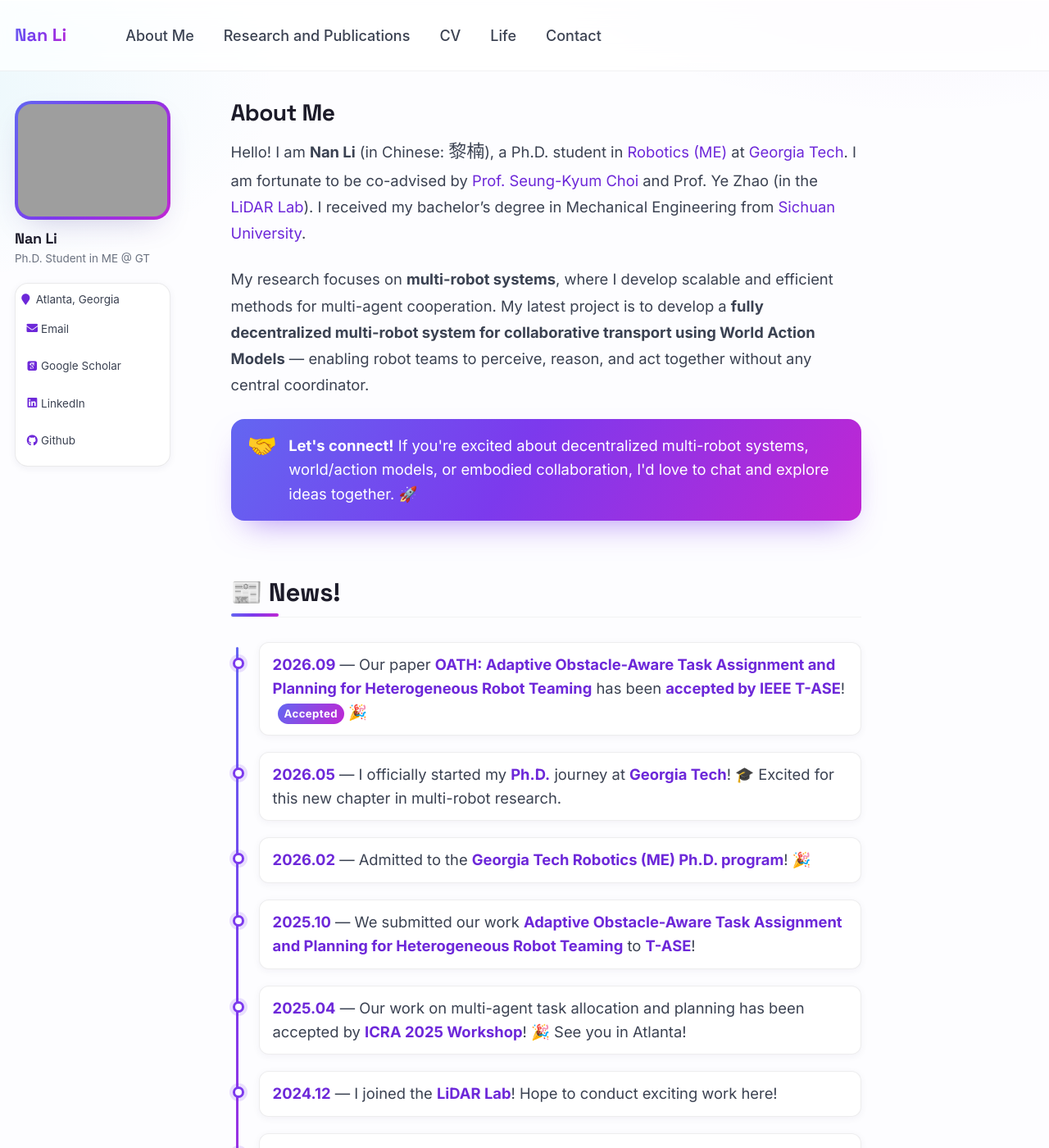
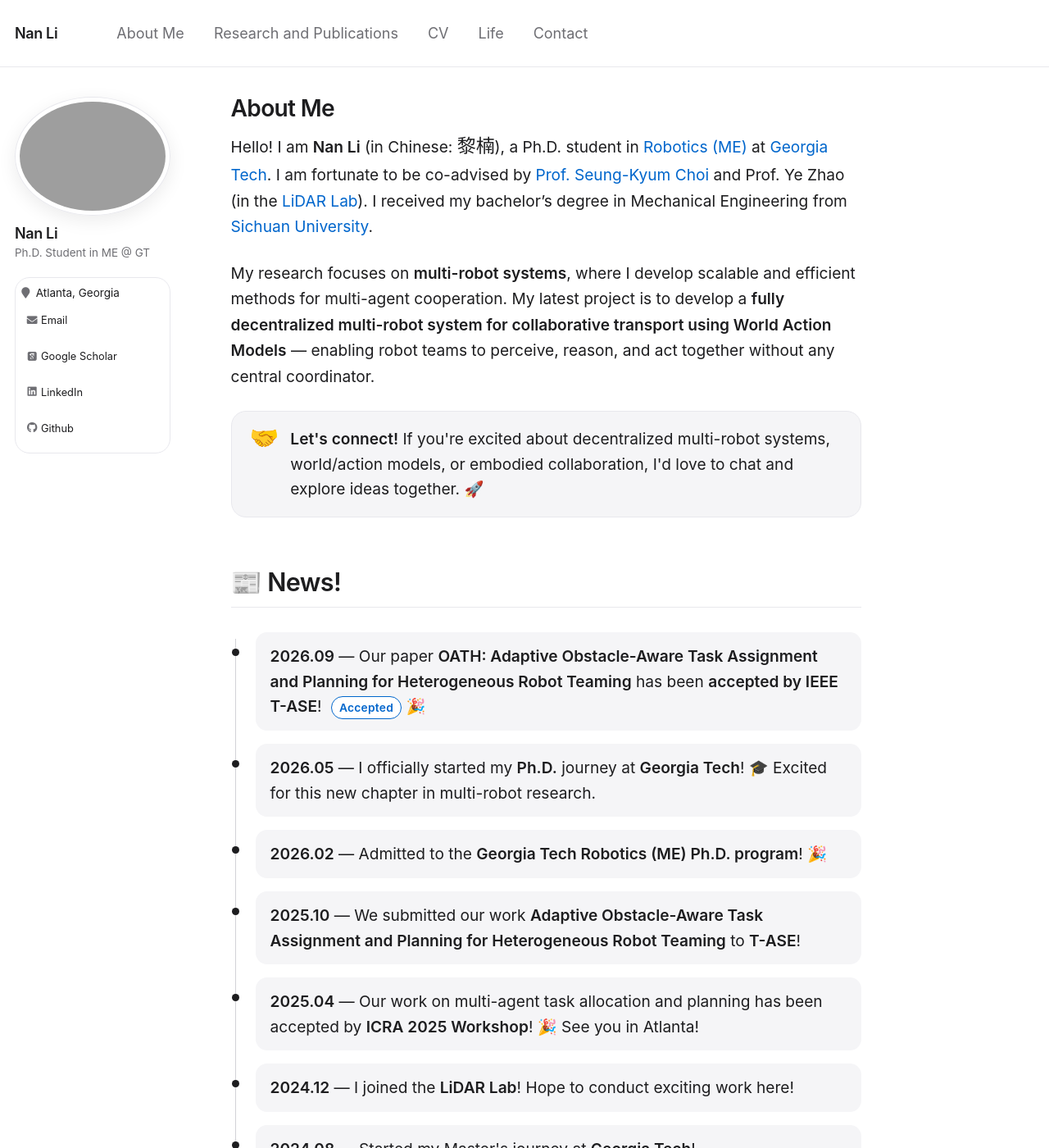
Before and after one commit to NancyLi02/NancyLi02.github.io, a Jekyll site: the page built from _pages/about.md, in a window 1280 px wide and 1400 px high. Shown: the whole window at 82% size. Built offline with Jekyll 4.4.1, drawn with Linux system fonts in a browser that asks for light colours; some web fonts are replaced.

Commit message:
Redesign: minimal Apple-style theme; reorder Life; Luka birthday + natural photo ratios
- Rework custom.css to a restrained, Apple-inspired system (near-black text, light-gray
  surfaces, hairline borders, blue only for links, system fonts, generous whitespace);
  drop gradients/flashy hovers
- Simplify About hero card and News timeline to match
- Life: move "Meet Luka" below "Hello, World!"
- Luka: add birthday (Mar 20, 2026) + playdate invite; show photos at natural
  aspect ratios via masonry (fixes landscape 4/5/6-month photos being cropped to portrait)
- Bump custom.css cache version to v=3

Co-Authored-By: Claude Opus 4.8 (1M context) <noreply@anthropic.com>

```diff
--- a/_includes/head/custom.html
+++ b/_includes/head/custom.html
@@ -14,7 +14,7 @@
 <link rel="stylesheet" href="{{ '/assets/css/academicons.css' | relative_url }}"/>
 
 <!-- 自定义高级样式层（在 main.css 之后加载） -->
-<link rel="stylesheet" href="{{ '/assets/css/custom.css?v=2' | relative_url }}"/>
+<link rel="stylesheet" href="{{ '/assets/css/custom.css?v=3' | relative_url }}"/>
 
 <!-- MathJax：合并配置，避免重复 -->
 <script type="text/x-mathjax-config">
--- a/_pages/about.md
+++ b/_pages/about.md
@@ -24,57 +24,53 @@ My research focuses on **multi-robot systems**, where I develop scalable and eff
 .hero-cta{
   display:flex; gap:14px; align-items:flex-start;
   margin:26px 0;
-  padding:18px 20px;
-  border-radius:16px;
-  color:#fff;
-  background:linear-gradient(120deg,#6366f1 0%,#7c3aed 45%,#c026d3 100%);
-  box-shadow:0 18px 40px -18px rgba(124,58,237,.6);
+  padding:18px 22px;
+  border-radius:18px;
+  color:#1d1d1f;
+  background:#f5f5f7;
+  border:1px solid #e8e8ed;
   line-height:1.6;
 }
-.hero-cta__icon{ font-size:1.6em; line-height:1; }
-.hero-cta a{ color:#fff; text-decoration:underline; }
+.hero-cta__icon{ font-size:1.5em; line-height:1; }
+.hero-cta b{ font-weight:600; }
+.hero-cta a{ color:#0066cc; text-decoration:none; }
+.hero-cta a:hover{ text-decoration:underline; }
 
 .timeline{
   position:relative;
   margin:1.6em 0 .5em;
-  padding-left:34px;
+  padding-left:30px;
 }
 .timeline::before{
-  content:""; position:absolute; left:6px; top:6px; bottom:6px;
-  width:3px; border-radius:3px;
-  background:linear-gradient(#6366f1,#7c3aed,#c026d3);
+  content:""; position:absolute; left:5px; top:8px; bottom:8px;
+  width:1px;
+  background:#d2d2d7;
 }
 .timeline-item{
   position:relative;
-  margin-bottom:20px;
-  padding:12px 16px;
-  border-radius:12px;
-  background:#fff;
-  border:1px solid rgba(28,27,41,.08);
-  box-shadow:0 2px 10px rgba(38,26,84,.05);
+  margin-bottom:16px;
+  padding:14px 18px;
+  border-radius:14px;
+  background:#f5f5f7;
   line-height:1.6;
-  transition:transform .3s cubic-bezier(.22,.61,.36,1), box-shadow .3s ease;
+  color:#1d1d1f;
+  transition:background .25s ease;
 }
-.timeline-item:hover{
-  transform:translateX(4px);
-  box-shadow:0 14px 34px -16px rgba(66,44,140,.35);
-}
+.timeline-item:hover{ background:#efeff1; }
 .timeline-item::before{
   content:"";
   position:absolute;
-  left:-33px; top:18px;
-  width:14px; height:14px;
+  left:-29px; top:20px;
+  width:9px; height:9px;
   border-radius:50%;
-  background:#fff;
-  border:3px solid #7c3aed;
-  box-shadow:0 0 0 4px rgba(124,58,237,.15);
+  background:#1d1d1f;
 }
-.timeline-item b{ color:#6d28d9; }
+.timeline-item b{ color:#1d1d1f; font-weight:600; }
 .timeline-item .tl-badge{
   display:inline-block; margin-left:6px;
-  font-size:.72em; font-weight:700; letter-spacing:.03em;
-  padding:2px 8px; border-radius:999px;
-  background:linear-gradient(120deg,#6366f1,#c026d3); color:#fff;
+  font-size:.72em; font-weight:600; letter-spacing:.02em;
+  padding:2px 9px; border-radius:999px;
+  background:#fff; border:1px solid #0066cc; color:#0066cc;
   vertical-align:middle;
 }
 </style>
--- a/assets/css/custom.css
+++ b/assets/css/custom.css
@@ -1,37 +1,26 @@
 /* =====================================================================
-   Custom design layer — premium polish over Minimal Mistakes
-   Author: Nan Li's site.  Loaded after main.css (see head/custom.html)
+   Custom design layer — minimal, Apple-inspired
+   Loaded after main.css (see head/custom.html)
    ===================================================================== */
 
-/* ---- Fonts ---------------------------------------------------------- */
-@import url('https://fonts.googleapis.com/css2?family=Inter:wght@400;500;600;700;800&family=Space+Grotesk:wght@500;600;700&family=Fraunces:opsz,wght@9..144,500;9..144,600&display=swap');
+@import url('https://fonts.googleapis.com/css2?family=Inter:wght@400;500;600;700&display=swap');
 
 /* ---- Design tokens -------------------------------------------------- */
 :root {
-  --v1:#6d28d9;          /* violet   */
-  --v2:#8b5cf6;          /* light violet */
-  --v3:#6366f1;          /* indigo   */
-  --fuchsia:#c026d3;
-  --cyan:#06b6d4;
-  --accent:#6d28d9;
-  --grad:linear-gradient(120deg,#6366f1 0%,#7c3aed 45%,#c026d3 100%);
-  --grad-soft:linear-gradient(120deg,rgba(99,102,241,.12),rgba(192,38,211,.12));
-
-  --ink:#1c1b29;
-  --body:#3b4252;
-  --muted:#6b7280;
+  --text:#1d1d1f;      /* primary near-black */
+  --text-2:#6e6e73;    /* secondary gray    */
+  --text-3:#86868b;    /* tertiary gray     */
   --bg:#ffffff;
-  --surface:#ffffff;
-  --surface-2:#faf9ff;
-  --line:rgba(28,27,41,.09);
-  --line-2:rgba(28,27,41,.06);
-
-  --shadow-sm:0 2px 10px rgba(38,26,84,.06);
-  --shadow:0 14px 38px -16px rgba(66,44,140,.28);
-  --shadow-lg:0 26px 60px -22px rgba(66,44,140,.35);
-  --radius:16px;
+  --bg-2:#f5f5f7;      /* Apple light gray  */
+  --bg-hover:#ebebed;
+  --line:#d2d2d7;      /* hairline          */
+  --line-2:#e8e8ed;    /* lighter hairline  */
+  --accent:#0066cc;    /* link blue         */
+  --accent-hover:#0071e3;
+  --radius:18px;
   --radius-sm:12px;
-  --ease:cubic-bezier(.22,.61,.36,1);
+  --font: -apple-system, BlinkMacSystemFont, "Inter", "Segoe UI", Roboto, "Helvetica Neue", Arial, sans-serif;
+  --ease:cubic-bezier(.4,0,.2,1);
 }
 
 /* ---- Base typography ------------------------------------------------ */
@@ -40,200 +29,131 @@ html { scroll-behavior:smooth; }
 body,
 .page__content,
 .archive {
-  font-family:'Inter',-apple-system,"Segoe UI",Roboto,Helvetica,Arial,sans-serif !important;
-  color:var(--body);
+  font-family:var(--font) !important;
+  color:var(--text);
+  background:var(--bg);
   -webkit-font-smoothing:antialiased;
   text-rendering:optimizeLegibility;
 }
 
-/* Subtle ambient background */
-body {
-  background:
-    radial-gradient(900px 480px at 88% -8%, rgba(124,58,237,.08), transparent 60%),
-    radial-gradient(760px 420px at -6% 6%, rgba(6,182,212,.07), transparent 55%),
-    #fdfdff;
-}
+.page__content { font-size:1.0625em; line-height:1.65; color:var(--text); }
+.page__content p { color:var(--text); }
+.page__content strong { color:var(--text); font-weight:600; }
 
 h1,h2,h3,h4,
 .page__title,
 .archive__item-title,
 .author__name {
-  font-family:'Space Grotesk','Inter',sans-serif !important;
-  color:var(--ink);
-  letter-spacing:-0.01em;
+  font-family:var(--font) !important;
+  color:var(--text);
+  font-weight:600;
+  letter-spacing:-0.021em;
 }
 
-.page__content { font-size:1.02em; line-height:1.75; }
-.page__content p { color:var(--body); }
+.page__title { font-weight:600; letter-spacing:-0.025em; }
 
-/* Section headings with gradient tick */
 .page__content h2 {
-  position:relative;
-  margin-top:2.2em;
+  margin-top:2em;
   padding-bottom:.35em;
-  font-weight:700;
-  font-size:1.7em;
+  border-bottom:1px solid var(--line-2);
+  font-size:1.6em;
+  font-weight:600;
 }
-.page__content h2::after {
-  content:"";
-  position:absolute; left:0; bottom:0;
-  width:58px; height:4px; border-radius:4px;
-  background:var(--grad);
-}
-.page__content h3 { font-weight:600; margin-top:1.6em; }
+.page__content h3 { margin-top:1.6em; font-size:1.25em; font-weight:600; }
 
 /* ---- Links ---------------------------------------------------------- */
 .page__content a:not(.btn):not(.pub-links a):not(.proj-links a),
 .archive a:not(.btn) {
-  color:var(--v1);
+  color:var(--accent);
   text-decoration:none;
-  background-image:linear-gradient(var(--v2),var(--v2));
-  background-size:0% 2px;
-  background-repeat:no-repeat;
-  background-position:0 100%;
-  transition:background-size .3s var(--ease), color .2s ease;
+  transition:color .2s ease;
 }
 .page__content a:not(.btn):not(.pub-links a):not(.proj-links a):hover,
-.archive a:not(.btn):hover {
-  color:var(--fuchsia);
-  background-size:100% 2px;
-}
+.archive a:not(.btn):hover { text-decoration:underline; }
 
 /* ---- Masthead / nav ------------------------------------------------- */
 .masthead {
   position:sticky; top:0; z-index:1000;
-  background:rgba(255,255,255,.72);
-  backdrop-filter:saturate(180%) blur(14px);
-  -webkit-backdrop-filter:saturate(180%) blur(14px);
+  background:rgba(255,255,255,.82);
+  backdrop-filter:saturate(180%) blur(20px);
+  -webkit-backdrop-filter:saturate(180%) blur(20px);
   border-bottom:1px solid var(--line-2);
-  box-shadow:0 1px 0 rgba(255,255,255,.6) inset;
-  animation:fadeDown .6s var(--ease) both;
 }
 .greedy-nav { background:transparent !important; }
-.greedy-nav a { color:var(--body) !important; font-weight:500; }
-.greedy-nav .visible-links a {
-  position:relative;
-  transition:color .2s ease;
-}
-.greedy-nav .visible-links a::before {
-  content:""; position:absolute; left:0; right:0; bottom:-2px;
-  height:2px; border-radius:2px; background:var(--grad);
-  transform:scaleX(0); transform-origin:left;
-  transition:transform .3s var(--ease);
-}
-.greedy-nav .visible-links a:hover { color:var(--ink) !important; }
-.greedy-nav .visible-links a:hover::before { transform:scaleX(1); }
-
-/* Site title (name) */
+.greedy-nav a { color:var(--text-2) !important; font-weight:400; transition:color .2s ease; }
+.greedy-nav .visible-links a:hover { color:var(--text) !important; }
 .greedy-nav .site-title,
 .masthead__menu-item--lg a {
-  font-family:'Space Grotesk',sans-serif !important;
-  font-weight:700 !important;
-  font-size:1.2em;
-  background:var(--grad);
-  -webkit-background-clip:text; background-clip:text;
-  -webkit-text-fill-color:transparent; color:transparent !important;
+  color:var(--text) !important;
+  font-weight:600 !important;
+  letter-spacing:-0.02em;
 }
-.greedy-nav .visible-links.masthead__menu-item--lg a::before { display:none; }
-.greedy-nav .hidden-links { background:#fff; box-shadow:var(--shadow); border-radius:12px; }
+.greedy-nav .hidden-links { background:#fff; box-shadow:0 8px 30px rgba(0,0,0,.12); border-radius:14px; border:1px solid var(--line-2); }
+.greedy-nav .hidden-links a { color:var(--text) !important; }
 
 /* ---- Author sidebar ------------------------------------------------- */
-.author__avatar { position:relative; }
 .author__avatar img {
-  border-radius:20px !important;
-  max-width:200px;
-  border:0 !important;
-  padding:4px;
-  background:var(--grad);
-  box-shadow:var(--shadow);
-  transition:transform .5s var(--ease);
+  border-radius:50% !important;
+  max-width:210px;
+  border:1px solid var(--line-2) !important;
+  box-shadow:0 6px 22px rgba(0,0,0,.08);
+  transition:transform .4s var(--ease);
 }
-.author__avatar img:hover { transform:translateY(-4px) rotate(-1deg); }
+.author__avatar img:hover { transform:scale(1.02); }
 
-.author__name {
-  font-weight:700;
-  margin-top:.7em;
-  font-size:1.5em;
-}
-.author__bio {
-  color:var(--muted);
-  font-size:.98em;
-  margin-top:.2em;
-}
+.author__name { font-weight:600; margin-top:.6em; font-size:1.4em; letter-spacing:-0.02em; }
+.author__bio { color:var(--text-2); font-size:.98em; margin-top:.15em; }
 
 .author__urls {
-  border:1px solid var(--line) !important;
+  border:1px solid var(--line-2) !important;
   border-radius:var(--radius) !important;
-  box-shadow:var(--shadow-sm) !important;
-  background:var(--surface) !important;
-  padding:.4em .2em !important;
-  overflow:hidden;
+  box-shadow:none !important;
+  background:var(--bg) !important;
+  padding:.35em .2em !important;
 }
 .author__urls::before { display:none !important; }
-.author__urls li { padding:.15em 0; }
+.author__urls li { padding:.1em 0; }
 .author__urls a {
-  color:var(--body) !important;
-  border-radius:8px;
-  padding:.35em .6em;
-  display:flex; align-items:center; gap:.15em;
-  transition:background .2s ease, color .2s ease, transform .2s ease;
+  color:var(--text) !important;
+  border-radius:10px;
+  padding:.4em .65em;
+  display:flex; align-items:center; gap:.2em;
+  font-size:.95em;
+  transition:background .2s ease;
 }
-.author__urls a:hover {
-  background:var(--grad-soft);
-  color:var(--v1) !important;
-  transform:translateX(3px);
-}
-.author__urls .fa,.author__urls .fab,.author__urls .fas,.author__urls .ai {
-  color:var(--v1);
-}
+.author__urls a:hover { background:var(--bg-2); text-decoration:none; }
+.author__urls .fa,.author__urls .fab,.author__urls .fas,.author__urls .ai { color:var(--text-2); }
 
-/* "Follow" button → gradient */
+/* "Follow" button — solid Apple-blue pill */
 .btn--inverse,
 .author__urls-wrapper > .btn {
-  background:var(--grad) !important;
+  background:var(--accent) !important;
   color:#fff !important;
   border:0 !important;
-  border-radius:10px !important;
-  font-weight:600 !important;
-  box-shadow:var(--shadow-sm);
-  transition:transform .2s ease, box-shadow .25s ease;
+  border-radius:980px !important;
+  font-weight:500 !important;
+  padding:.5em 1.1em !important;
+  box-shadow:none;
+  transition:background .2s ease;
 }
-.btn--inverse:hover {
-  transform:translateY(-2px);
-  box-shadow:var(--shadow);
-}
-
-/* ---- Page title ----------------------------------------------------- */
-.page__title {
-  font-weight:700;
-  letter-spacing:-.02em;
-}
-.archive .page__title { position:relative; }
+.btn--inverse:hover { background:var(--accent-hover) !important; }
 
 /* =====================================================================
-   Cards — publications & projects (styles centralized here)
+   Cards — publications & projects
    ===================================================================== */
 .pub-card,.proj-card{
-  display:flex; gap:20px; align-items:flex-start;
-  margin:26px 0; padding:20px;
-  border:1px solid var(--line);
+  display:flex; gap:22px; align-items:flex-start;
+  margin:22px 0; padding:22px;
+  border:1px solid var(--line-2);
   border-radius:var(--radius);
-  background:var(--surface);
-  box-shadow:var(--shadow-sm);
-  position:relative; overflow:hidden;
-  transition:transform .35s var(--ease), box-shadow .35s var(--ease), border-color .35s ease;
-}
-.pub-card::before,.proj-card::before{
-  content:""; position:absolute; left:0; top:0; bottom:0; width:4px;
-  background:var(--grad); opacity:0; transition:opacity .35s ease;
+  background:var(--bg);
+  box-shadow:none;
+  transition:box-shadow .3s var(--ease), transform .3s var(--ease);
 }
 .pub-card:hover,.proj-card:hover{
-  transform:translateY(-5px);
-  box-shadow:var(--shadow);
-  border-color:transparent;
+  transform:translateY(-2px);
+  box-shadow:0 12px 34px rgba(0,0,0,.09);
 }
-.pub-card:hover::before,.proj-card:hover::before{ opacity:1; }
-
 .pub-media,.proj-media{ flex:0 0 280px; }
 .pub-media img,.pub-media iframe,.pub-media video,
 .proj-media img,.proj-media iframe,.proj-media video{
@@ -241,33 +161,28 @@ h1,h2,h3,h4,
 }
 .pub-body,.proj-body{ flex:1; line-height:1.55; }
 .pub-title,.proj-title{
-  font-family:'Space Grotesk',sans-serif;
-  font-size:1.18rem; font-weight:700; margin:0 0 6px; color:var(--ink);
+  font-size:1.15rem; font-weight:600; margin:0 0 6px; color:var(--text);
+  letter-spacing:-0.015em;
 }
-.pub-meta{ font-size:.95rem; color:var(--muted); margin-bottom:8px; }
-.pub-meta .authors strong{ color:var(--v1); }
-.pub-meta .venue{ font-style:italic; }
-.proj-desc{ font-size:.96rem; color:var(--body); }
+.pub-meta{ font-size:.94rem; color:var(--text-2); margin-bottom:8px; }
+.pub-meta .authors strong{ color:var(--text); font-weight:600; }
+.pub-meta .venue{ color:var(--text-2); }
+.proj-desc{ font-size:.96rem; color:var(--text-2); }
 
-/* Link chips */
-.pub-links,.proj-links{ display:flex; flex-wrap:wrap; gap:9px; margin-top:12px; }
+/* Link chips — quiet gray pills, blue label */
+.pub-links,.proj-links{ display:flex; flex-wrap:wrap; gap:8px; margin-top:14px; }
 .pub-links a,.pub-links button,.proj-links a{
-  padding:7px 14px; border-radius:999px;
-  border:1px solid var(--line);
-  background:var(--surface-2);
-  color:var(--v1); font-size:.86rem; font-weight:600;
+  padding:7px 15px; border-radius:980px;
+  border:0; background:var(--bg-2);
+  color:var(--accent); font-size:.86rem; font-weight:500;
   text-decoration:none; cursor:pointer; line-height:1;
-  transition:all .2s var(--ease);
+  transition:background .2s ease;
 }
-.pub-links a:hover,.pub-links button:hover,.proj-links a:hover{
-  background:var(--grad); color:#fff; border-color:transparent;
-  transform:translateY(-2px); box-shadow:var(--shadow-sm);
-}
+.pub-links a:hover,.pub-links button:hover,.proj-links a:hover{ background:var(--bg-hover); }
 .pub-abstract{
-  display:none; margin-top:12px; padding:14px 16px;
-  border-left:3px solid var(--v2);
-  background:var(--surface-2); border-radius:10px;
-  font-size:.95rem; color:var(--body); line-height:1.65;
+  display:none; margin-top:14px; padding:16px 18px;
+  background:var(--bg-2); border-radius:12px;
+  font-size:.94rem; color:var(--text-2); line-height:1.65;
 }
 @media (max-width:800px){
   .pub-card,.proj-card{ flex-direction:column; }
@@ -277,41 +192,29 @@ h1,h2,h3,h4,
 /* ---- Skill boxes ---------------------------------------------------- */
 .skills{ display:grid; grid-template-columns:repeat(auto-fit,minmax(230px,1fr)); gap:16px; margin-top:14px; }
 .skill-box{
-  border:1px solid var(--line); border-radius:var(--radius);
-  background:var(--surface); padding:16px 18px;
-  box-shadow:var(--shadow-sm);
-  transition:transform .3s var(--ease), box-shadow .3s var(--ease);
+  border:1px solid var(--line-2); border-radius:var(--radius);
+  background:var(--bg); padding:18px 20px; box-shadow:none;
+  transition:box-shadow .3s var(--ease);
 }
-.skill-box:hover{ transform:translateY(-4px); box-shadow:var(--shadow); }
-.skill-title{
-  font-family:'Space Grotesk',sans-serif;
-  font-weight:700; margin-bottom:10px; font-size:1.02rem; color:var(--ink);
-}
+.skill-box:hover{ box-shadow:0 10px 30px rgba(0,0,0,.07); }
+.skill-title{ font-weight:600; margin-bottom:12px; font-size:1rem; color:var(--text); }
 .skill-tags{ display:flex; flex-wrap:wrap; gap:8px; }
 .skill-tags .tag,.tag{
-  border:1px solid var(--line); border-radius:999px;
-  padding:5px 12px; font-size:.86rem;
-  background:var(--surface-2); color:var(--body);
-  white-space:nowrap; transition:all .2s var(--ease);
+  border:0; border-radius:980px;
+  padding:6px 13px; font-size:.85rem;
+  background:var(--bg-2); color:var(--text-2);
+  white-space:nowrap; transition:background .2s ease;
 }
-.skill-tags .tag:hover,.tag:hover{
-  background:var(--grad-soft); color:var(--v1);
-  border-color:var(--v2); transform:translateY(-2px);
-}
+.skill-tags .tag:hover,.tag:hover{ background:var(--bg-hover); color:var(--text); }
 
 /* ---- Footer --------------------------------------------------------- */
 .page__footer{ background:transparent; border-top:1px solid var(--line-2); }
-.page__footer footer{ color:var(--muted); }
-.page__footer a{ color:var(--v1) !important; }
+.page__footer footer{ color:var(--text-3); }
+.page__footer a{ color:var(--accent) !important; }
 
-/* ---- Animations ----------------------------------------------------- */
-@keyframes fadeDown{ from{opacity:0; transform:translateY(-10px);} to{opacity:1; transform:none;} }
-@keyframes fadeUp{ from{opacity:0; transform:translateY(16px);} to{opacity:1; transform:none;} }
-
-.page__content > *{ animation:fadeUp .6s var(--ease) both; }
-.page__content > *:nth-child(2){ animation-delay:.05s; }
-.page__content > *:nth-child(3){ animation-delay:.1s; }
-.page__content > *:nth-child(4){ animation-delay:.15s; }
+/* ---- Motion (subtle) ------------------------------------------------ */
+@keyframes fadeIn{ from{opacity:0; transform:translateY(8px);} to{opacity:1; transform:none;} }
+.page__content > *{ animation:fadeIn .5s var(--ease) both; }
 
 @media (prefers-reduced-motion:reduce){
   *,*::before,*::after{ animation:none !important; transition:none !important; scroll-behavior:auto !important; }
```
Also changed, not shown: _pages/life.md (+60 -69 lines).
